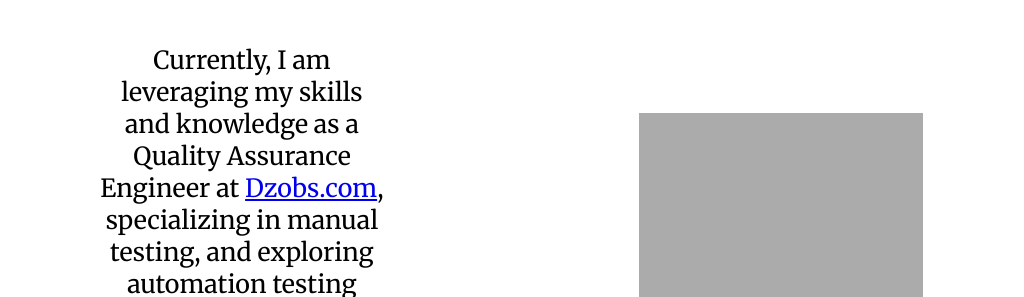
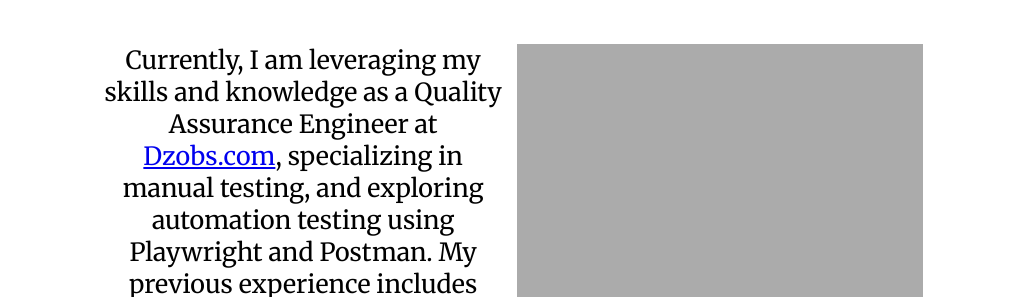
Before and after one commit to sonjakon/PersonalWebsite, a plain HTML site: page what_i_do/index.html in a window 1024 px wide. Shown: the part 178-475 px from the top of the page. Drawn offline with Linux system fonts and the light colour scheme.

Commit message:
what_i_do 769-1025 responsive

```diff
--- a/what_i_do/style2.css
+++ b/what_i_do/style2.css
@@ -193,14 +193,15 @@ p {
     }
 
     .content-left {
+        margin-right: 5px;
         margin-left: 1px;
         margin-top: 1px;
     }
 
     .content-right {
-        margin-left: 100px;
+        margin-left: 5px;
         margin-right: 2px;
-        margin-top: 70px;
+        margin-top: 1px;
     }
 
     p {
```
